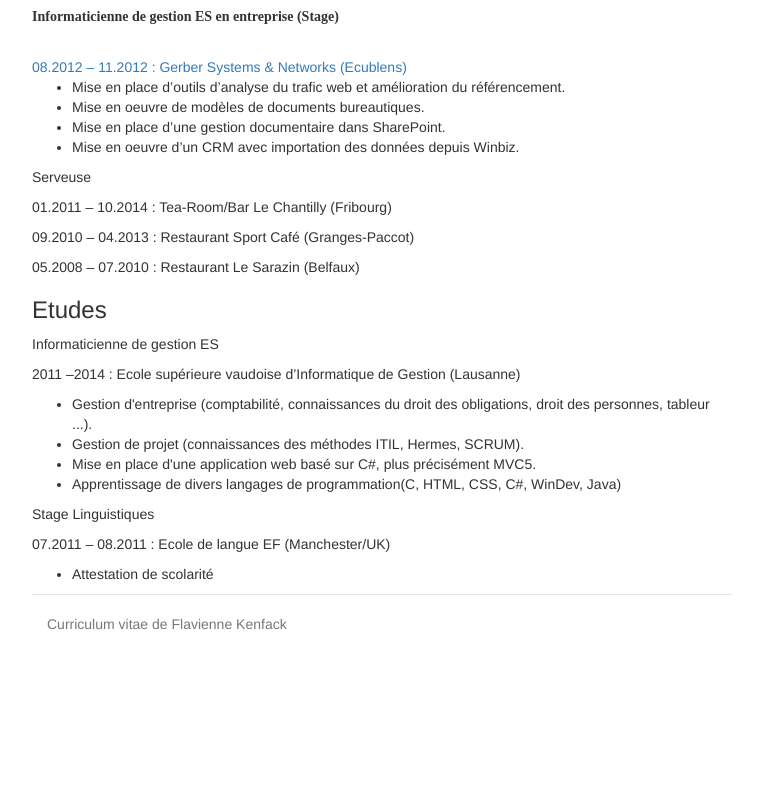
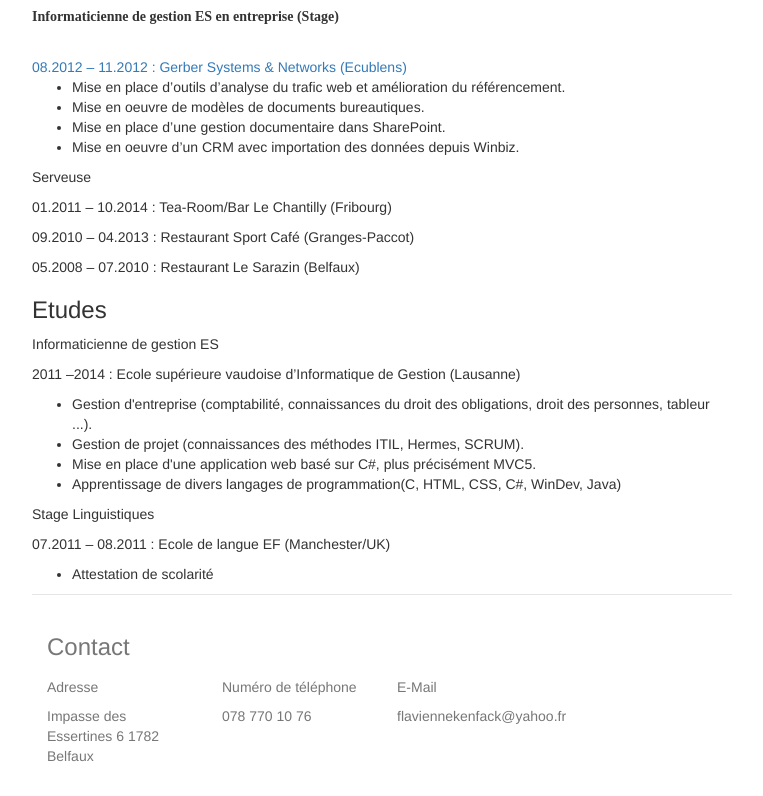
Before and after one commit to Flavykenfack/moncv-Flavykenfack, a website: page app/index.html in a window 1280 px wide. Shown: the part 409-1205 px from the top of the page, without its empty margins (258-1021 px from the left). Before the commit the page ends 1073 px from the top, so only its background shows below. Drawn offline with nearby package versions, Linux system fonts and the light colour scheme; some packages are replaced by stand-ins of ours; files that its build step writes are made by us from their sources; a script that the page names is missing.

Commit message:
add foother
add informations for contact

```diff
--- a/app/index.html
+++ b/app/index.html
@@ -127,9 +127,27 @@
 
 
           <div class="footer">
-            <p>Curriculum vitae de Flavienne Kenfack</p>
+            <h3 id="Contact">Contact</h3>
+            <div class="row">
+              <div class="col-xs-6 col-sm-3">
+                <h5>Adresse</h5>
+                <p>Impasse des Essertines 6
+              1782 Belfaux </p>
+              </div>
+              <div class="col-xs-6 col-sm-3">
+                <h5>Numéro de téléphone</h5>
+              <p>078 770 10 76</p>
+              </div>
+              <div class="col-xs-6 col-sm-3">
+              <h5>E-Mail</h5>
+             <p> flaviennekenfack@yahoo.fr</p>
+            </div>
+            </div>
+
+
+
+
           </div>
-        </div>
 
         <!-- Google Analytics: change UA-XXXXX-X to be your site's ID. -->
         <script>
--- a/app/scripts/main.js
+++ b/app/scripts/main.js
@@ -1 +1,5 @@
 console.log('\'Allo \'Allo!');
+
+$(document).ready(function()
+	$('a').smoothScroll();
+	);
```
